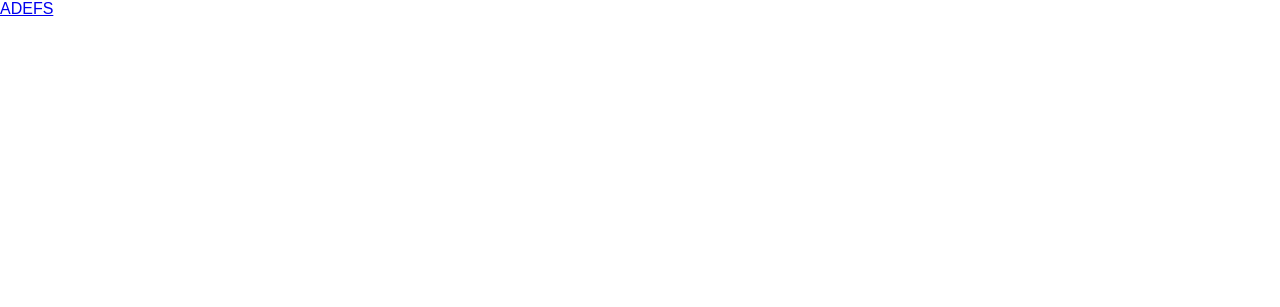
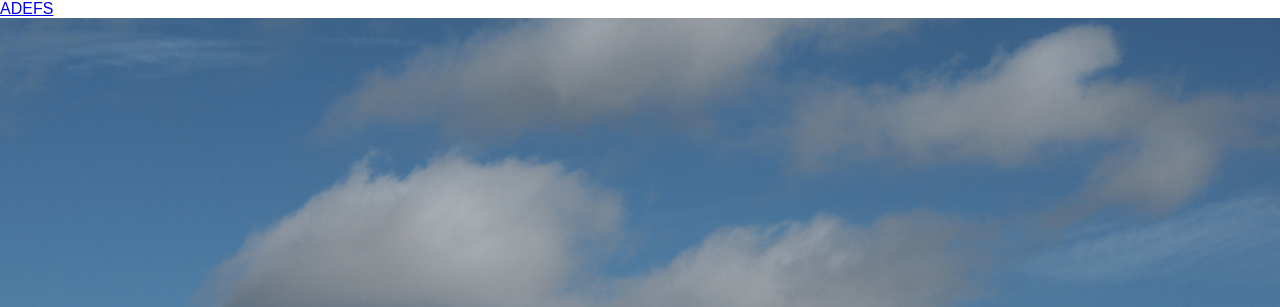
Before and after one commit to joaojusto/adefs, a plain HTML site: page index.html in a window 1280 px wide. Shown: the top 307 px of the page. Drawn offline with Linux system fonts and the light colour scheme.

Commit message:
Adds background

```diff
--- a/css/main.css
+++ b/css/main.css
@@ -1 +1 @@
-.MainLayout{min-height:100vh;-webkit-justify-content:space-between;justify-content:space-between}.MainLayout,.Intro{display:-webkit-flex;display:flex;-webkit-flex-direction:column;flex-direction:column}.Intro{-webkit-justify-content:center;justify-content:center}
+.MainLayout{min-height:100vh;-webkit-justify-content:space-between;justify-content:space-between}.MainLayout,.Intro{display:-webkit-flex;display:flex;-webkit-flex-direction:column;flex-direction:column}.Intro{height:100vh;-webkit-justify-content:center;justify-content:center;background-image:url('../images/main_background.jpg');background-size:cover;background-position:center;background-repeat:no-repeat}
```
Also changed, not shown: images/main_background.jpg (added), 1 other file.
